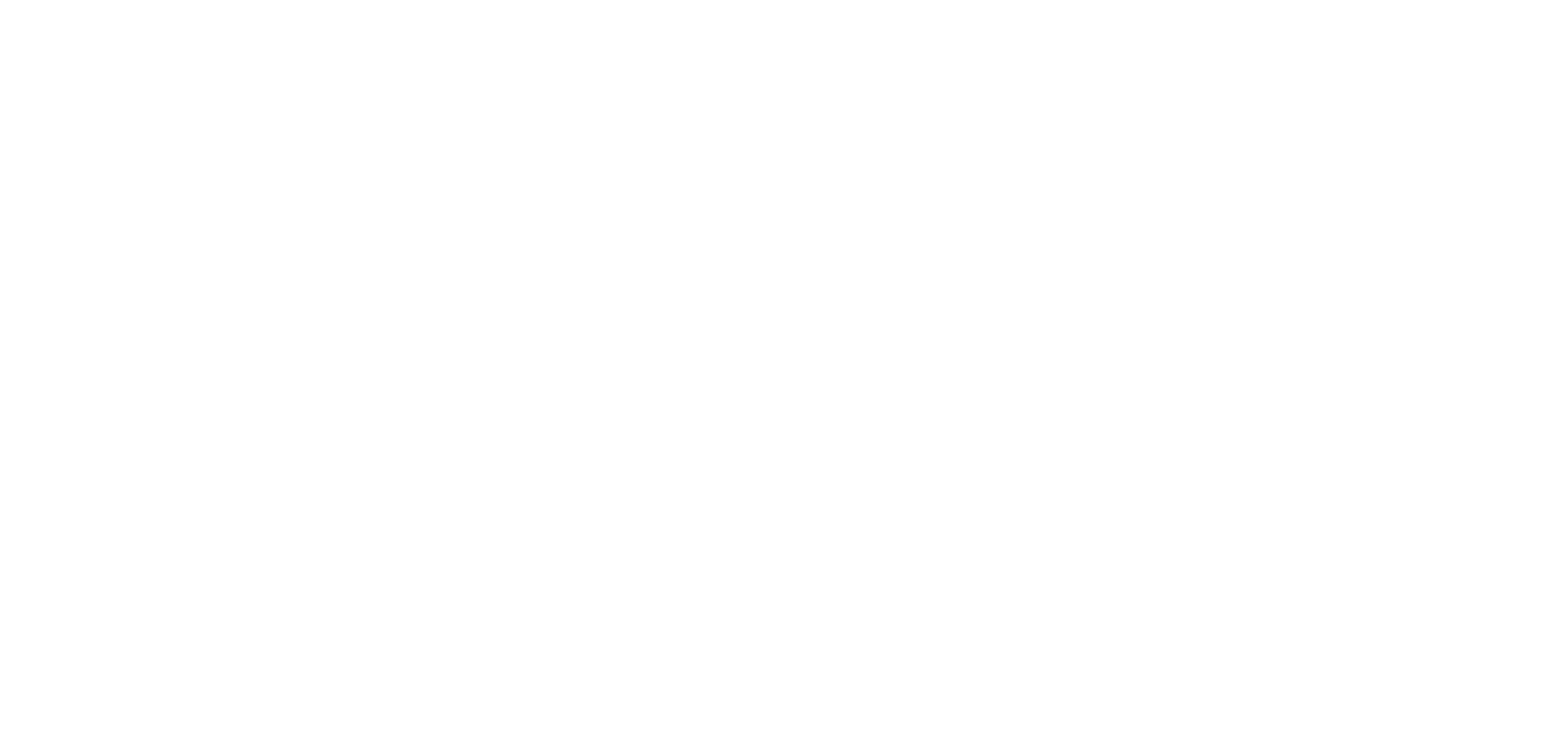
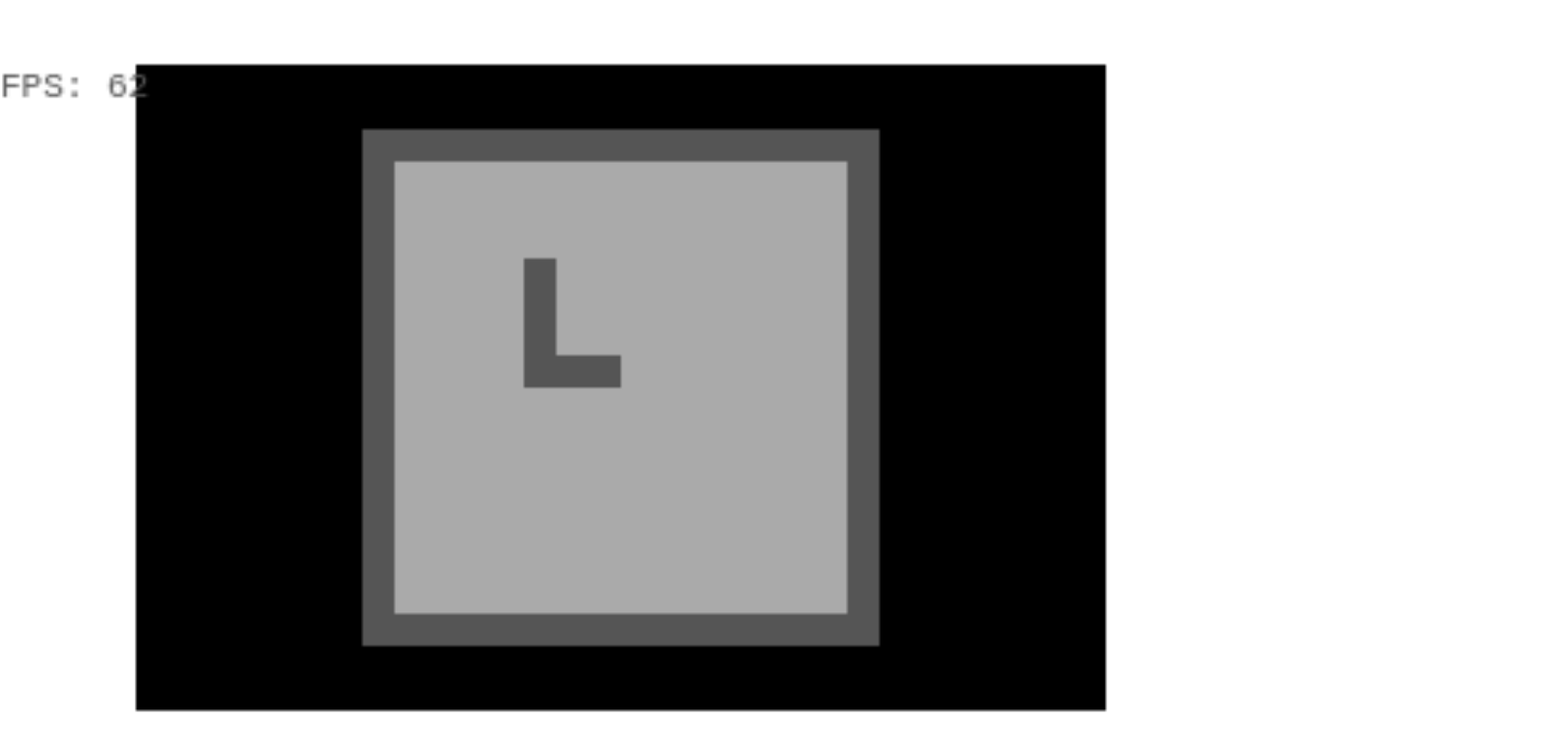
Before and after one commit to Oliver-Peter/CMK_JS-and-HTML5-Canvas_Raycasting, a plain HTML site: page part_03/index.html in a window 1280 px wide. Shown: the whole page at 97% size, 1600 px wide, since content can reach past the window. Drawn offline with Linux system fonts and the light colour scheme.

Commit message:
modified script-tag src path in each index.html file

```diff
--- a/part_03/index.html
+++ b/part_03/index.html
@@ -14,6 +14,6 @@
 
 
 
-  <script src="/part_two/script.js"></script>
+  <script src="./script.js"></script>
 </body>
 </html>
```
